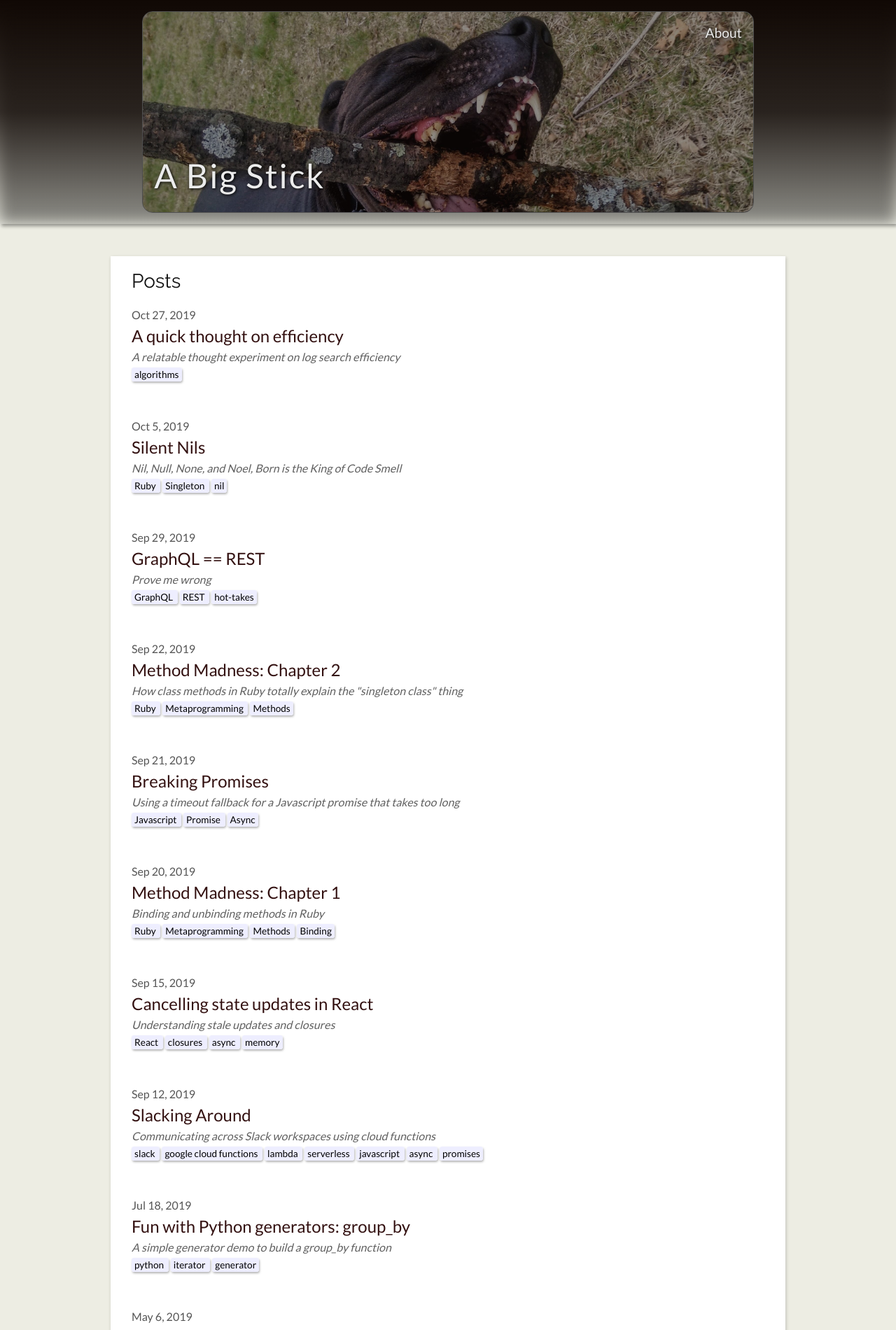
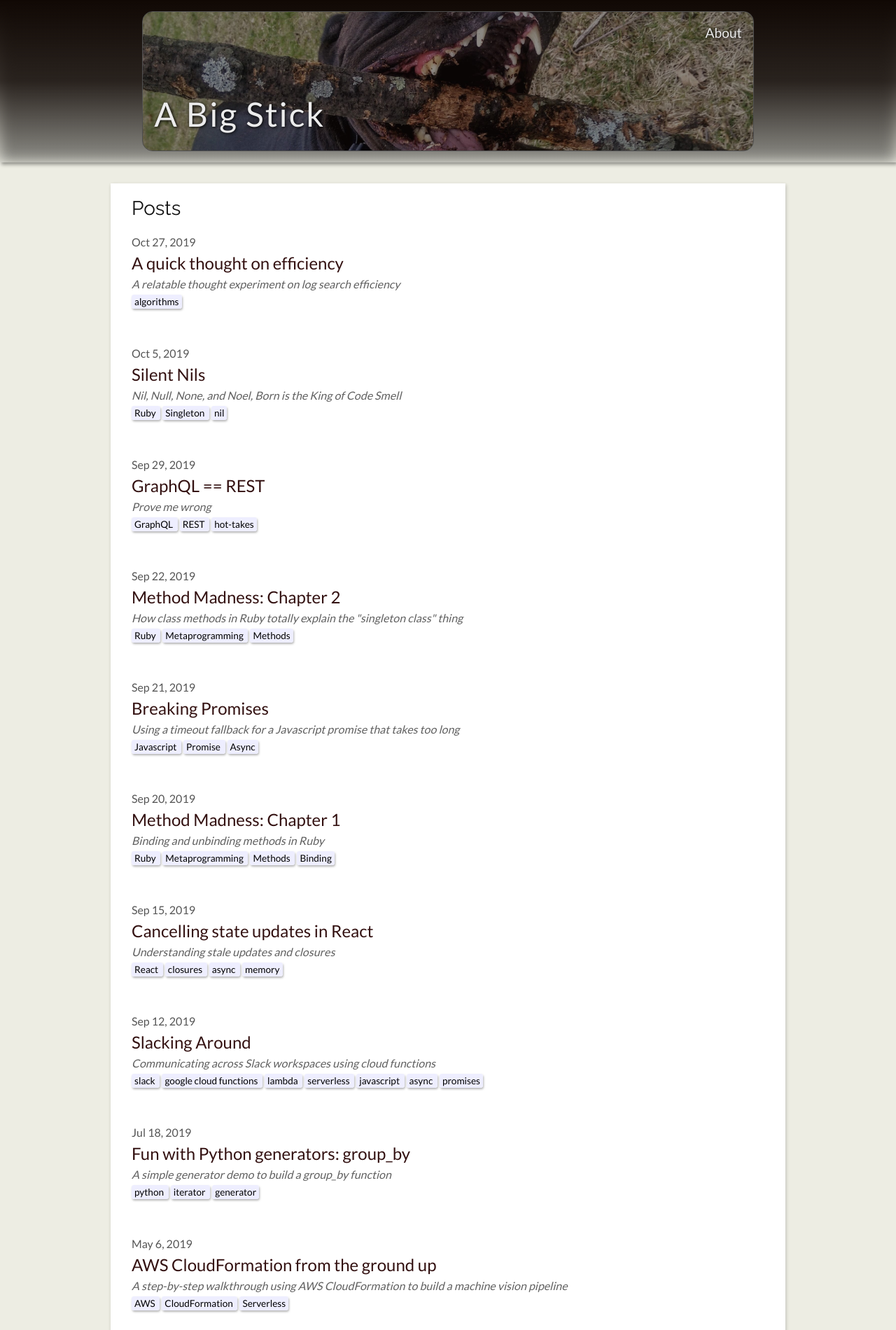
Before and after one commit to ozydingo/abigstick, a Jekyll site: the page built from index.md, in a window 1280 px wide. Shown: the top 1900 px of the page at 70% size. Built offline with Jekyll 4.4.1, drawn with Linux system fonts in a browser that asks for light colours; nearby versions of some CDN libraries; library files that are not in the unit come from our copies.

Commit message:
header css cleanup

```diff
--- a/_includes/header.html
+++ b/_includes/header.html
@@ -12,4 +12,4 @@
   </div>
 </header>
 
-<div class="headspace"></div>
+<!-- <div class="headspace"></div> -->
--- a/_sass/header.scss
+++ b/_sass/header.scss
@@ -1,34 +1,16 @@
 .site-header {
   position: sticky;
-  height: 320px;
-  top: calc(5rem - 300px);
+  top: calc(4rem - 200px);
   width: 100%;
 }
 
-.headspace {
-  height: 1rem;
-  width: 100%;
-  // backdrop-filter: blur(3px) brightness(90%);
-}
-
-.head-image {
-  border-radius: 15px;
-  background-image: url("/assets/images/bigstick-dark.jpg");
-  background-size: 110%;
-  background-position: center top;
-}
-
 .header-banner {
-  height: 100%;
-  // width: 90%;
   z-index: 1;
-  // background-color: #141824;
   background: linear-gradient(#100804ff 0%, #100804cc 50%, #10080400 100%);
   backdrop-filter: blur(10px) brightness(60%);
   background-color: none;
   padding: 1rem;
   box-sizing: border-box;
-  min-height: $spacing-unit * 1.865;
   display: flex;
   justify-content: center;
   box-shadow: 2px 3px 5px 0px rgba(0,0,0,0.4);
@@ -49,9 +31,17 @@
   }
 }
 
+.head-image {
+  border-radius: 15px;
+  background-image: url("/assets/images/bigstick-dark.jpg");
+  background-size: 110%;
+  background-position: center 30%;
+}
+
 .head-content {
-  height: 100%;
   width: 70%;
+  height: 200px;
+  // min-height: 20vw;
   padding: 1rem;
   box-sizing: border-box;
   display: flex;
@@ -61,7 +51,7 @@
 }
 
 .title-content {
-  height: 100%;
+  // height: 100%;
   display: flex;
   flex-direction: column;
   justify-content: flex-end;
```
